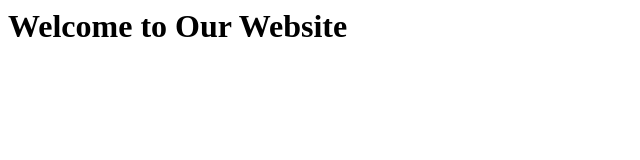
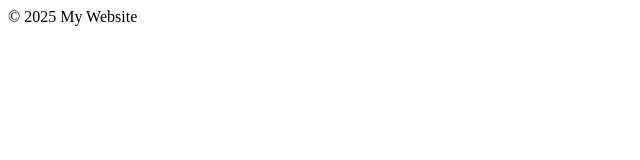
Before and after one commit to sababg/2025-RTT-74-lab1, a plain HTML site: page index.html in a window 1280 px wide. Shown: the whole page, without its empty margins (0-640 px from the left). Drawn offline with Linux system fonts and the light colour scheme.

Commit message:
Added footer section

```diff
--- a/index.html
+++ b/index.html
@@ -5,7 +5,9 @@
 </head>
 
 <body>
-    <h1>Welcome to Our Website</h1>
+    <footer>
+        <p>&copy; 2025 My Website</p>
+    </footer>
 </body>
 
 </html>
```
